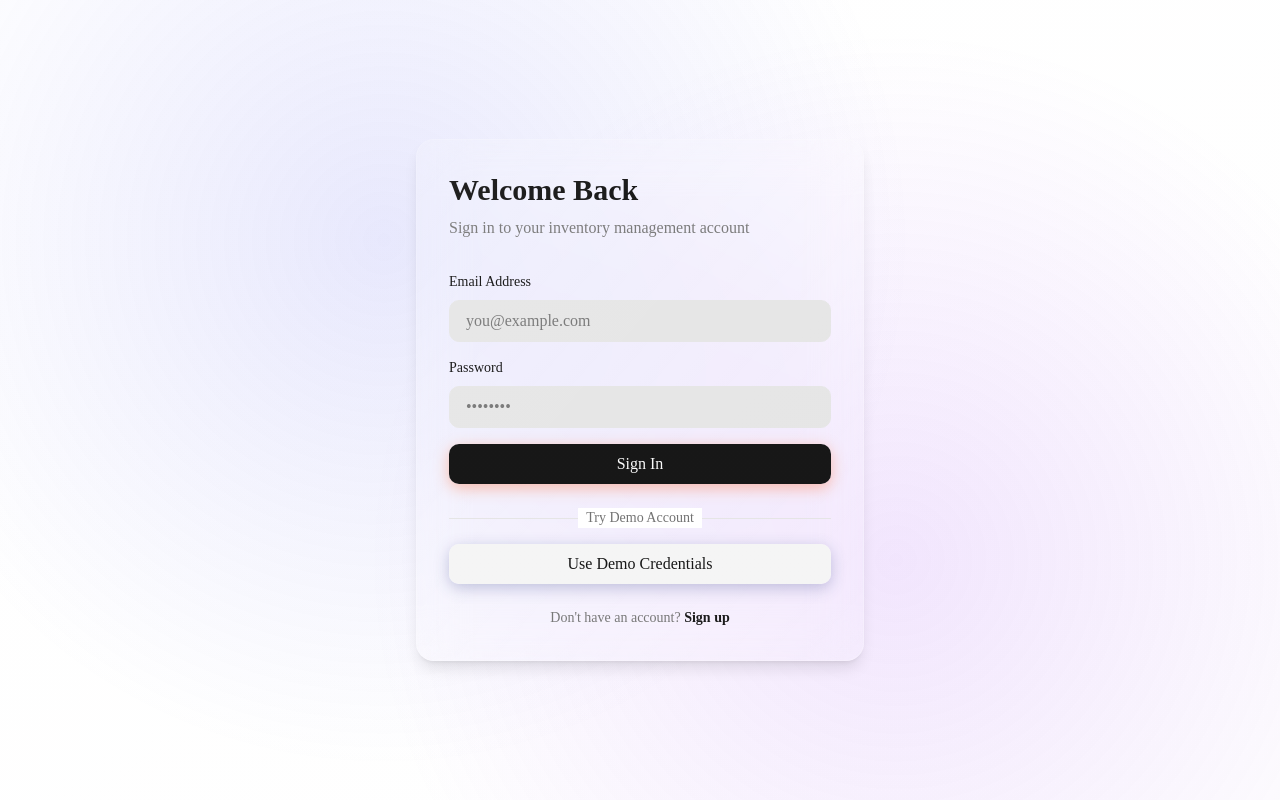
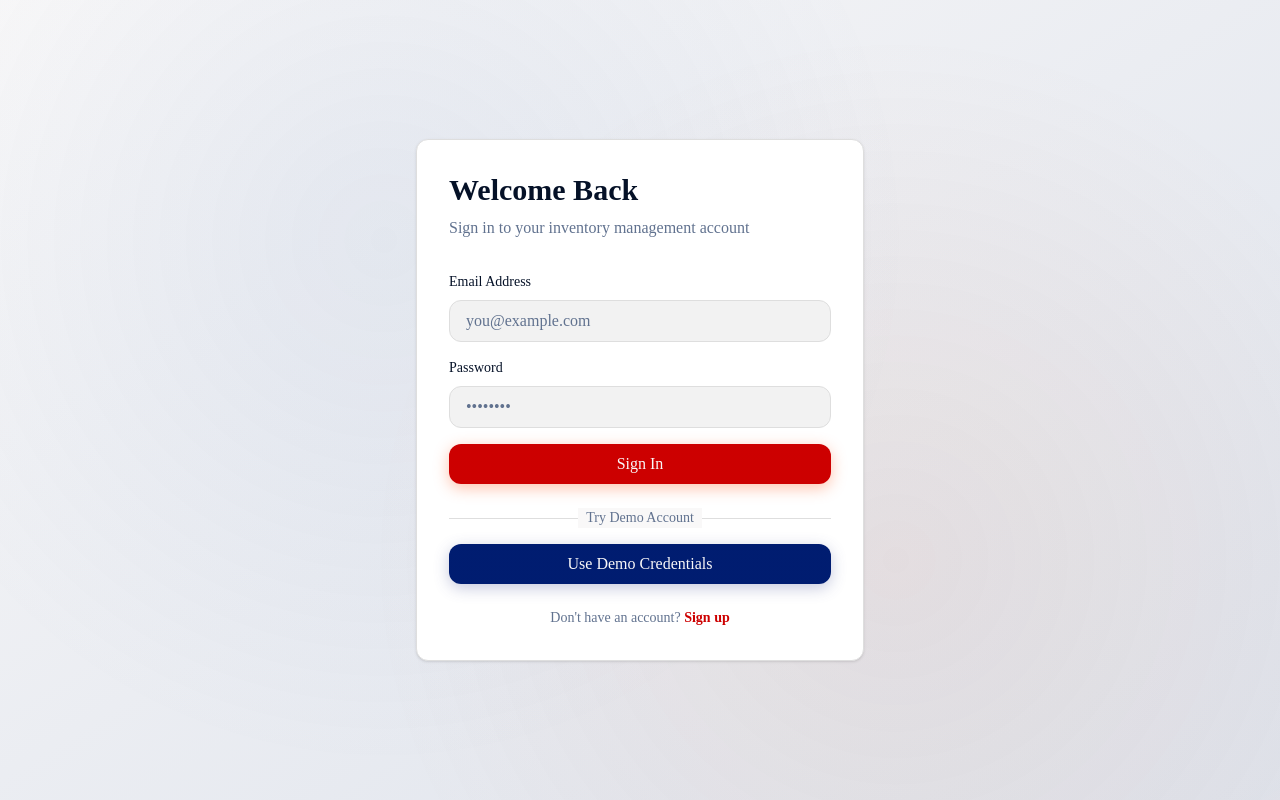
Before and after one commit to Md-Firoz-Mahmud-Nur/smart-inventory-system, a Next.js app: page /auth/login in a window 1280 px wide. Built offline with nearby package versions, Linux system fonts and the light colour scheme.

Commit message:
Add : New Design

```diff
--- a/app/globals.css
+++ b/app/globals.css
@@ -11,8 +11,8 @@ body::before {
   pointer-events: none;
   z-index: 0;
   background:
-    radial-gradient(circle at 30% 30%, rgba(99,102,241,0.15), transparent 50%),
-    radial-gradient(circle at 70% 70%, rgba(168,85,247,0.15), transparent 50%);
+    radial-gradient(circle at 30% 30%, rgba(69, 112, 180, 0.08), transparent 50%),
+    radial-gradient(circle at 70% 70%, rgba(210, 98, 44, 0.08), transparent 50%);
 }
 
 @theme inline {
@@ -60,81 +60,85 @@ body::before {
 }
 
 :root {
-  --background: oklch(1 0 0);
-  --foreground: oklch(0.145 0 0);
+  --background: oklch(0.98 0.001 0);
+  --foreground: oklch(0.18 0.05 260);
   --card: oklch(1 0 0);
-  --card-foreground: oklch(0.145 0 0);
+  --card-foreground: oklch(0.18 0.05 260);
   --popover: oklch(1 0 0);
-  --popover-foreground: oklch(0.145 0 0);
-  --primary: oklch(0.205 0 0);
-  --primary-foreground: oklch(0.985 0 0);
-  --secondary: oklch(0.97 0 0);
-  --secondary-foreground: oklch(0.205 0 0);
-  --muted: oklch(0.97 0 0);
-  --muted-foreground: oklch(0.556 0 0);
-  --accent: oklch(0.97 0 0);
-  --accent-foreground: oklch(0.205 0 0);
-  --destructive: oklch(0.577 0.245 27.325);
-  --border: oklch(0.922 0 0);
-  --input: oklch(0.922 0 0);
-  --ring: oklch(0.708 0 0);
-  --chart-1: oklch(0.87 0 0);
-  --chart-2: oklch(0.556 0 0);
-  --chart-3: oklch(0.439 0 0);
-  --chart-4: oklch(0.371 0 0);
-  --chart-5: oklch(0.269 0 0);
-  --radius: 0.625rem;
-  --sidebar: oklch(0.985 0 0);
-  --sidebar-foreground: oklch(0.145 0 0);
-  --sidebar-primary: oklch(0.205 0 0);
-  --sidebar-primary-foreground: oklch(0.985 0 0);
-  --sidebar-accent: oklch(0.97 0 0);
-  --sidebar-accent-foreground: oklch(0.205 0 0);
-  --sidebar-border: oklch(0.922 0 0);
-  --sidebar-ring: oklch(0.708 0 0);
+  --popover-foreground: oklch(0.18 0.05 260);
+  --primary: oklch(0.45 0.31 25);
+  --primary-foreground: oklch(0.98 0.001 0);
+  --secondary: oklch(0.28 0.15 260);
+  --secondary-foreground: oklch(0.98 0.001 0);
+  --muted: oklch(0.92 0 0);
+  --muted-foreground: oklch(0.55 0.05 260);
+  --accent: oklch(0.45 0.31 25);
+  --accent-foreground: oklch(0.98 0.001 0);
+  --destructive: oklch(0.5 0.2 25);
+  --destructive-foreground: oklch(0.98 0.001 0);
+  --border: oklch(0.9 0 0);
+  --input: oklch(0.96 0 0);
+  --ring: oklch(0.45 0.31 25);
+  --chart-1: oklch(0.45 0.31 25);
+  --chart-2: oklch(0.52 0.24 265);
+  --chart-3: oklch(0.60 0.15 200);
+  --chart-4: oklch(0.40 0.25 280);
+  --chart-5: oklch(0.48 0.20 45);
+  --radius: 0.75rem;
+  --sidebar: oklch(0.98 0.001 0);
+  --sidebar-foreground: oklch(0.18 0.05 260);
+  --sidebar-primary: oklch(0.45 0.31 25);
+  --sidebar-primary-foreground: oklch(0.98 0.001 0);
+  --sidebar-accent: oklch(0.28 0.15 260);
+  --sidebar-accent-foreground: oklch(0.98 0.001 0);
+  --sidebar-border: oklch(0.9 0 0);
+  --sidebar-ring: oklch(0.45 0.31 25);
 }
 
 .dark {
-  --background: oklch(0.145 0 0);
-  --foreground: oklch(0.985 0 0);
-  --card: oklch(0.205 0 0);
-  --card-foreground: oklch(0.985 0 0);
-  --popover: oklch(0.205 0 0);
-  --popover-foreground: oklch(0.985 0 0);
-  --primary: oklch(0.922 0 0);
-  --primary-foreground: oklch(0.205 0 0);
-  --secondary: oklch(0.269 0 0);
-  --secondary-foreground: oklch(0.985 0 0);
-  --muted: oklch(0.269 0 0);
-  --muted-foreground: oklch(0.708 0 0);
-  --accent: oklch(0.269 0 0);
-  --accent-foreground: oklch(0.985 0 0);
-  --destructive: oklch(0.704 0.191 22.216);
-  --border: oklch(1 0 0 / 10%);
-  --input: oklch(1 0 0 / 15%);
-  --ring: oklch(0.556 0 0);
-  --chart-1: oklch(0.87 0 0);
-  --chart-2: oklch(0.556 0 0);
-  --chart-3: oklch(0.439 0 0);
-  --chart-4: oklch(0.371 0 0);
-  --chart-5: oklch(0.269 0 0);
-  --sidebar: oklch(0.205 0 0);
-  --sidebar-foreground: oklch(0.985 0 0);
-  --sidebar-primary: oklch(0.488 0.243 264.376);
-  --sidebar-primary-foreground: oklch(0.985 0 0);
-  --sidebar-accent: oklch(0.269 0 0);
-  --sidebar-accent-foreground: oklch(0.985 0 0);
-  --sidebar-border: oklch(1 0 0 / 10%);
-  --sidebar-ring: oklch(0.556 0 0);
+  --background: oklch(0.12 0.02 260);
+  --foreground: oklch(0.95 0.01 0);
+  --card: oklch(0.15 0.02 260);
+  --card-foreground: oklch(0.95 0.01 0);
+  --popover: oklch(0.15 0.02 260);
+  --popover-foreground: oklch(0.95 0.01 0);
+  --primary: oklch(0.52 0.28 25);
+  --primary-foreground: oklch(0.12 0.02 260);
+  --secondary: oklch(0.35 0.12 260);
+  --secondary-foreground: oklch(0.95 0.01 0);
+  --muted: oklch(0.28 0.05 260);
+  --muted-foreground: oklch(0.65 0.05 260);
+  --accent: oklch(0.52 0.28 25);
+  --accent-foreground: oklch(0.12 0.02 260);
+  --destructive: oklch(0.55 0.22 25);
+  --destructive-foreground: oklch(0.95 0.01 0);
+  --border: oklch(0.25 0.05 260);
+  --input: oklch(0.20 0.02 260);
+  --ring: oklch(0.52 0.28 25);
+  --chart-1: oklch(0.52 0.28 25);
+  --chart-2: oklch(0.60 0.20 265);
+  --chart-3: oklch(0.68 0.15 200);
+  --chart-4: oklch(0.50 0.22 280);
+  --chart-5: oklch(0.58 0.20 45);
+  --sidebar: oklch(0.18 0.02 260);
+  --sidebar-foreground: oklch(0.95 0.01 0);
+  --sidebar-primary: oklch(0.52 0.28 25);
+  --sidebar-primary-foreground: oklch(0.12 0.02 260);
+  --sidebar-accent: oklch(0.35 0.12 260);
+  --sidebar-accent-foreground: oklch(0.95 0.01 0);
+  --sidebar-border: oklch(0.25 0.05 260);
+  --sidebar-ring: oklch(0.52 0.28 25);
 }
 
 @layer base {
   * {
     @apply border-border outline-ring/50;
   }
+
   body {
     @apply bg-background text-foreground;
   }
+
   html {
     @apply font-sans;
   }
--- a/components/ui/glass-card.tsx
+++ b/components/ui/glass-card.tsx
@@ -8,26 +8,17 @@ export function GlassCard({
   return (
     <div
       className={cn(
-        // Base glass effect
-        "relative rounded-2xl",
+        // Base card styling
+        "relative rounded-lg",
 
-        // Glass background (IMPORTANT)
-        "bg-white/10 dark:bg-white/5",
+        // Clean background
+        "bg-[var(--card)]",
 
-        // Blur (core glass effect)
-        "backdrop-blur-xl",
+        // Subtle border
+        "border border-[var(--border)]",
 
-        // Border (VERY IMPORTANT for glass)
-        "border border-white/20 dark:border-white/10",
-
-        // Depth
-        "shadow-lg shadow-black/10 dark:shadow-black/40",
-
-        // Subtle inner glow (modern touch)
-        "before:absolute before:inset-0 before:rounded-2xl before:bg-gradient-to-br before:from-white/20 before:to-transparent before:opacity-50",
-
-        // Smooth transitions
-        "transition-all duration-300",
+        // Soft shadow for depth
+        "shadow-sm transition-all duration-300 hover:shadow-md",
 
         className,
       )}
```
